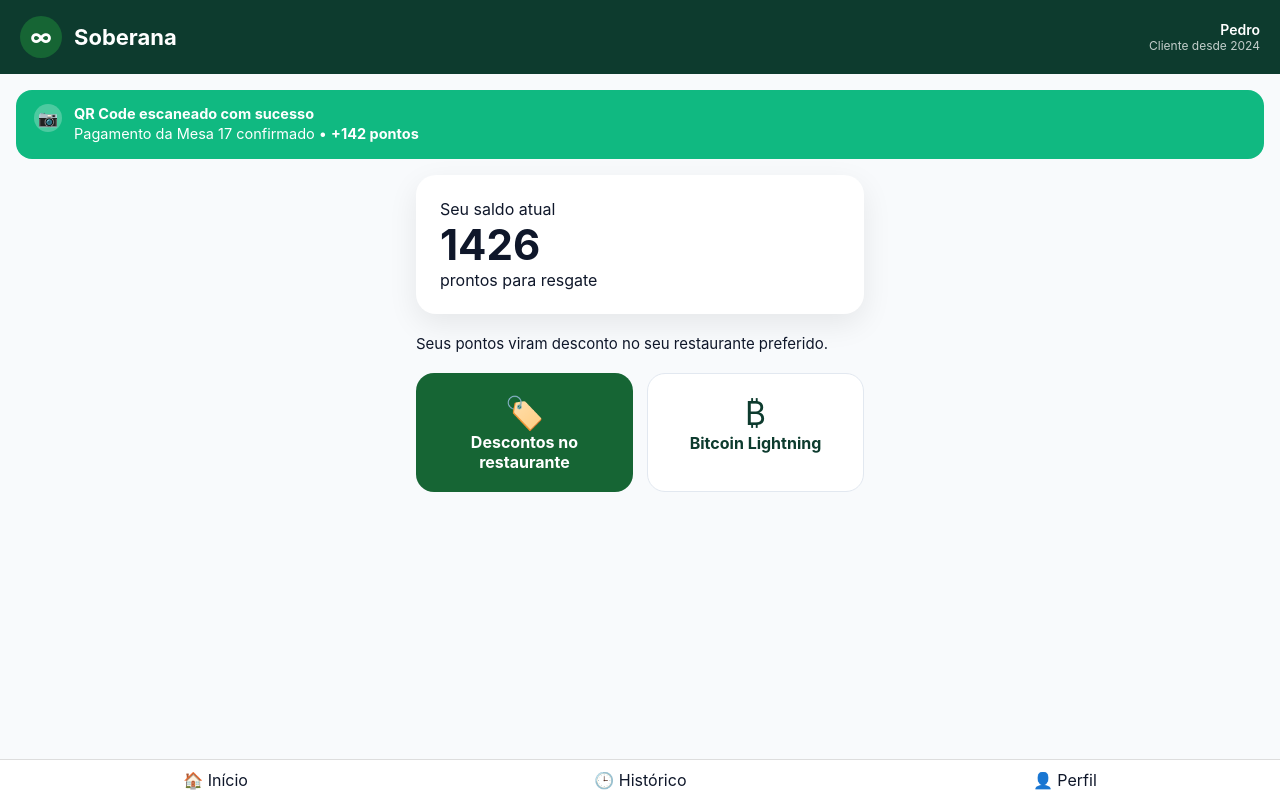
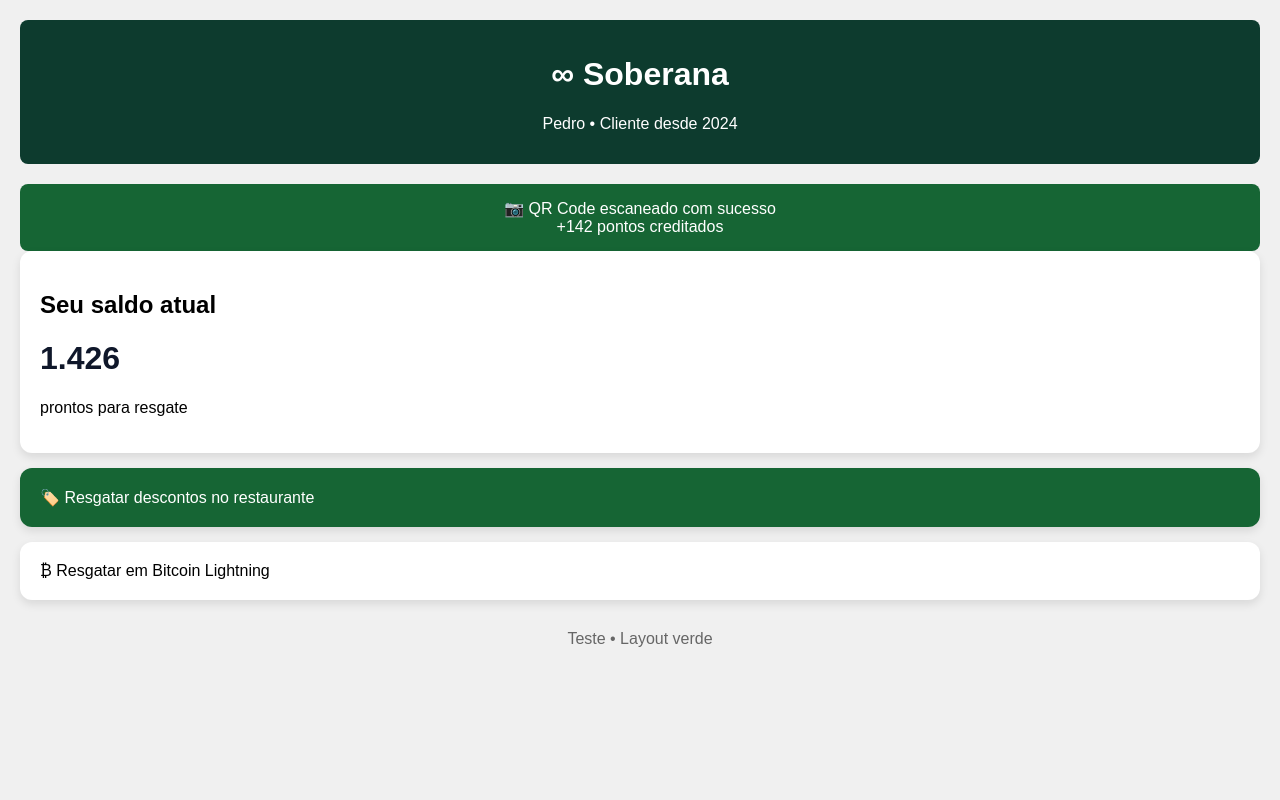
Before and after one commit to PFREE21/Fidelidade-Soberana, a plain HTML site: page index.html in a window 1280 px wide. Drawn offline with Linux system fonts and the light colour scheme.

Commit message:
Update index.html

```diff
--- a/index.html
+++ b/index.html
@@ -5,74 +5,37 @@
     <meta name="viewport" content="width=device-width, initial-scale=1.0">
     <title>Fidelidade Soberana</title>
     <style>
-        * { margin: 0; padding: 0; box-sizing: border-box; }
-        body { font-family: -apple-system, BlinkMacSystemFont, 'Segoe UI', Roboto, sans-serif; background: #f8fafc; color: #0f172a; min-height: 100vh; padding-bottom: 70px; }
-        .header { background: #0d3b2e; color: white; padding: 16px 20px; display: flex; align-items: center; justify-content: space-between; }
-        .header-left { display: flex; align-items: center; gap: 12px; }
-        .logo { width: 42px; height: 42px; background: #166534; border-radius: 9999px; display: flex; align-items: center; justify-content: center; font-size: 22px; font-weight: 700; }
-        .header-right { text-align: right; font-size: 14px; }
-        .header-right .name { font-weight: 600; }
-        .header-right .since { font-size: 12px; opacity: 0.75; }
-        .success-banner { background: #10b981; color: white; margin: 16px; padding: 14px 18px; border-radius: 16px; display: flex; align-items: flex-start; gap: 12px; }
-        .success-banner .icon { width: 28px; height: 28px; background: rgba(255,255,255,0.25); border-radius: 9999px; display: flex; align-items: center; justify-content: center; font-size: 16px; }
-        .success-banner .content { flex: 1; font-size: 14.5px; line-height: 1.4; }
-        .container { max-width: 480px; margin: 0 auto; padding: 0 16px; }
-        .balance-card { background: white; border-radius: 20px; padding: 24px; margin-bottom: 20px; box-shadow: 0 10px 30px rgba(0,0,0,0.08); }
-        .points-value { font-size: 42px; font-weight: 700; color: #0f172a; }
-        .actions { display: grid; grid-template-columns: 1fr 1fr; gap: 14px; }
-        .action-card { border-radius: 18px; padding: 20px; text-align: center; cursor: pointer; }
-        .action-card.restaurant { background: #166534; color: white; }
-        .action-card.bitcoin { background: white; color: #0d3b2e; border: 1px solid #e2e8f0; }
-        .bottom-nav { position: fixed; bottom: 0; left: 0; right: 0; background: white; border-top: 1px solid #e2e8f0; display: flex; justify-content: space-around; padding: 8px 0; }
+        body { font-family: Arial, sans-serif; background: #f0f0f0; margin: 0; padding: 20px; }
+        .card { background: white; padding: 20px; border-radius: 12px; margin-bottom: 15px; box-shadow: 0 4px 10px rgba(0,0,0,0.1); }
+        .header { background: #0d3b2e; color: white; padding: 15px; border-radius: 8px; text-align: center; margin-bottom: 20px; }
+        .green { background: #166534; color: white; padding: 15px; border-radius: 8px; text-align: center; }
     </style>
 </head>
 <body>
     <div class="header">
-        <div class="header-left">
-            <div class="logo">∞</div>
-            <div><div style="font-size:22px;font-weight:700;">Soberana</div></div>
-        </div>
-        <div class="header-right">
-            <div class="name">Pedro</div>
-            <div class="since">Cliente desde 2024</div>
-        </div>
+        <h1>∞ Soberana</h1>
+        <p>Pedro • Cliente desde 2024</p>
     </div>
 
-    <div class="success-banner">
-        <div class="icon">📷</div>
-        <div class="content">
-            <strong>QR Code escaneado com sucesso</strong><br>
-            Pagamento da Mesa 17 confirmado • <strong>+142 pontos</strong>
-        </div>
+    <div class="green">
+        📷 QR Code escaneado com sucesso<br>
+        +142 pontos creditados
     </div>
 
-    <div class="container">
-        <div class="balance-card">
-            <div>Seu saldo atual</div>
-            <div class="points-value" id="points">1426</div>
-            <div>prontos para resgate</div>
-        </div>
-
-        <div style="margin:20px 0; font-size:15px;">
-            Seus pontos viram desconto no seu restaurante preferido.
-        </div>
-
-        <div class="actions">
-            <div class="action-card restaurant" onclick="alert('Desconto ativado!')">
-                <div style="font-size:32px;">🏷️</div>
-                <div><strong>Descontos no restaurante</strong></div>
-            </div>
-            <div class="action-card bitcoin" onclick="alert('Resgate Lightning em breve')">
-                <div style="font-size:32px;">₿</div>
-                <div><strong>Bitcoin Lightning</strong></div>
-            </div>
-        </div>
+    <div class="card">
+        <h2>Seu saldo atual</h2>
+        <h1 style="color:#0f172a;">1.426</h1>
+        <p>prontos para resgate</p>
     </div>
 
-    <div class="bottom-nav" style="display:flex;justify-content:space-around;padding:10px;background:white;border-top:1px solid #ddd;">
-        <div>🏠 Início</div>
-        <div>🕒 Histórico</div>
-        <div>👤 Perfil</div>
+    <div class="card" style="background:#166534; color:white;">
+        🏷️ Resgatar descontos no restaurante
     </div>
+
+    <div class="card">
+        ₿ Resgatar em Bitcoin Lightning
+    </div>
+
+    <p style="text-align:center; margin-top:30px; color:#666;">Teste • Layout verde</p>
 </body>
 </html>
```
